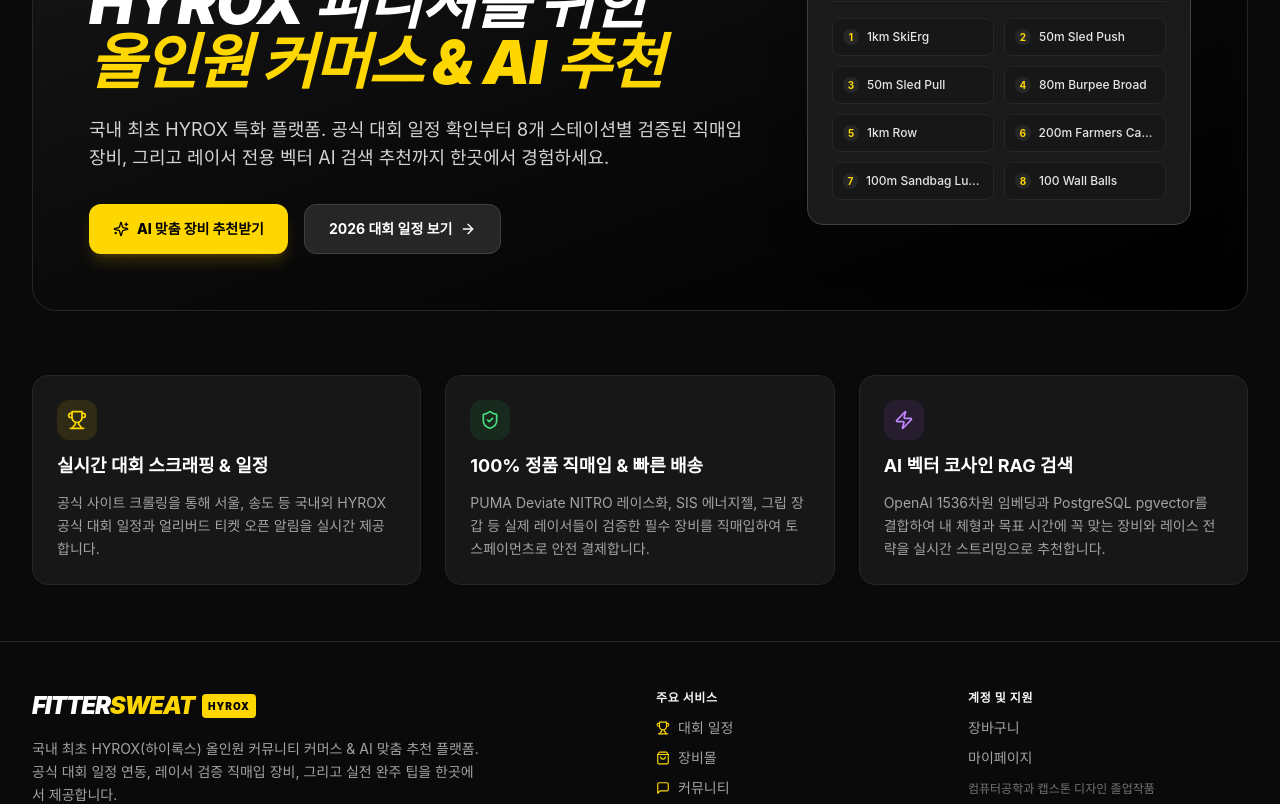
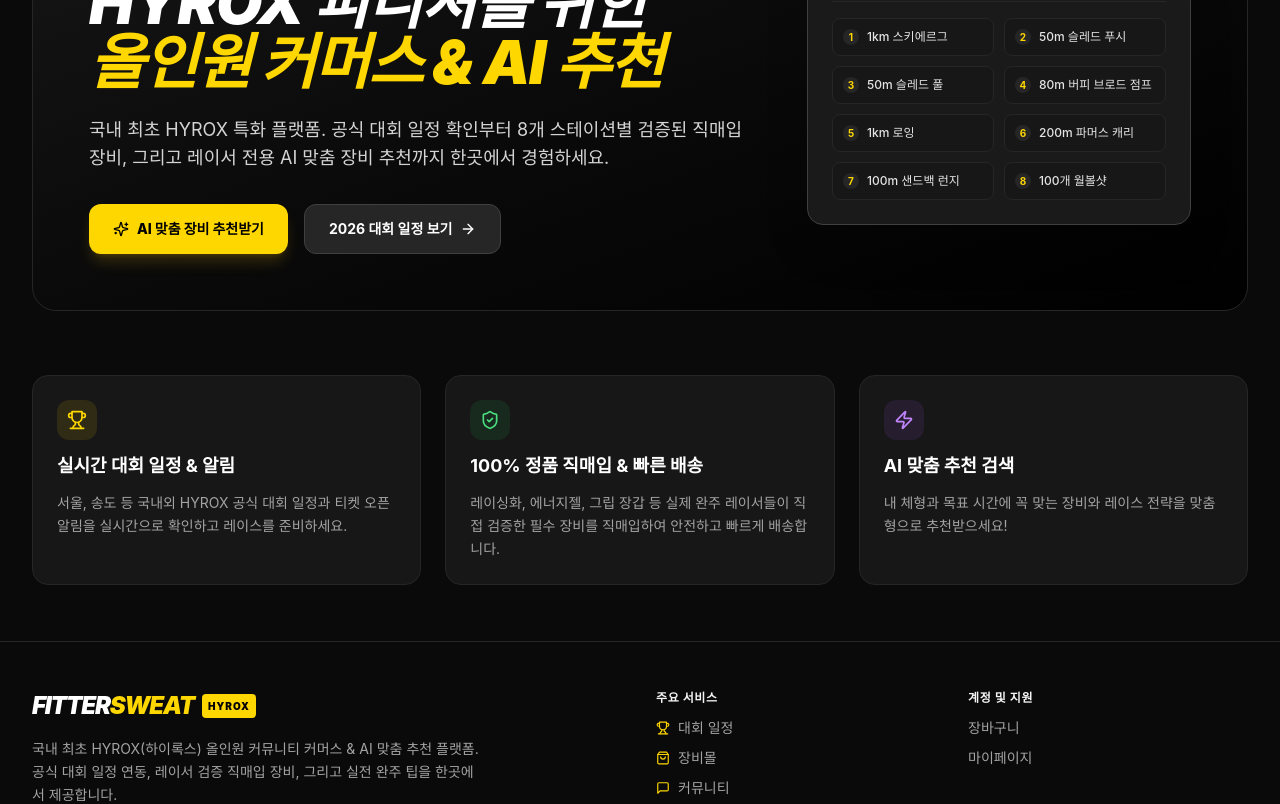
Before and after one commit to ddadadu/FittersSweat, a Next.js app in the folder frontend/: page / in a window 1280 px wide. Shown: the part 260-1064 px from the top of the page. Built offline with nearby package versions, Linux system fonts and the light colour scheme.

Commit message:
fix(copy): make copy user-centric, localize stations to Korean, and replace dummy input with placeholders

```diff
--- a/frontend/app/checkout/page.tsx
+++ b/frontend/app/checkout/page.tsx
@@ -42,14 +42,14 @@
   const { items, getTotalAmount } = useCartStore();
 
   const [form, setForm] = useState<OrderFormState>({
-    ordererName: '김러너',
-    ordererPhone: '010-1234-5678',
-    ordererEmail: 'runner1@naver.com',
-    recipientName: '김러너',
-    recipientPhone: '010-1234-5678',
-    shippingAddress: '서울특별시 강남구 테헤란로 123',
-    shippingDetailAddress: '피터스웨트 타워 4층',
-    deliveryRequest: '부재 시 문 앞에 놓아주세요.',
+    ordererName: '',
+    ordererPhone: '',
+    ordererEmail: '',
+    recipientName: '',
+    recipientPhone: '',
+    shippingAddress: '',
+    shippingDetailAddress: '',
+    deliveryRequest: '',
   });
 
   const [isSubmitting, setIsSubmitting] = useState(false);
@@ -454,7 +454,7 @@
                   aria-label="주문자명"
                   value={form.ordererName}
                   onChange={handleInputChange}
-                  placeholder="홍길동"
+                  placeholder="성명 입력 (예: 홍길동)"
                   className="w-full bg-neutral-900 border border-neutral-700 rounded-xl px-4 py-2.5 text-sm text-white focus:outline-none focus:border-[#FFD700] transition-colors"
                 />
               </div>
@@ -469,7 +469,7 @@
                   aria-label="주문자 연락처"
                   value={form.ordererPhone}
                   onChange={handleInputChange}
-                  placeholder="010-1234-5678"
+                  placeholder="연락처 입력 (예: 010-1234-5678)"
                   className="w-full bg-neutral-900 border border-neutral-700 rounded-xl px-4 py-2.5 text-sm text-white focus:outline-none focus:border-[#FFD700] transition-colors"
                 />
               </div>
@@ -484,7 +484,7 @@
                   aria-label="주문자 이메일"
                   value={form.ordererEmail}
                   onChange={handleInputChange}
-                  placeholder="runner@example.com"
+                  placeholder="이메일 입력 (예: runner@example.com)"
                   className="w-full bg-neutral-900 border border-neutral-700 rounded-xl px-4 py-2.5 text-sm text-white focus:outline-none focus:border-[#FFD700] transition-colors"
                 />
               </div>
@@ -510,7 +510,7 @@
                   aria-label="수령인 이름"
                   value={form.recipientName}
                   onChange={handleInputChange}
-                  placeholder="수령인 이름"
+                  placeholder="수령인 성명 입력"
                   className="w-full bg-neutral-900 border border-neutral-700 rounded-xl px-4 py-2.5 text-sm text-white focus:outline-none focus:border-[#FFD700] transition-colors"
                 />
               </div>
@@ -525,7 +525,7 @@
                   aria-label="수령인 연락처"
                   value={form.recipientPhone}
                   onChange={handleInputChange}
-                  placeholder="010-1234-5678"
+                  placeholder="수령인 연락처 입력 (예: 010-1234-5678)"
                   className="w-full bg-neutral-900 border border-neutral-700 rounded-xl px-4 py-2.5 text-sm text-white focus:outline-none focus:border-[#FFD700] transition-colors"
                 />
               </div>
@@ -543,7 +543,7 @@
                   aria-label="배송지 기본 주소"
                   value={form.shippingAddress}
                   onChange={handleInputChange}
-                  placeholder="도로명 주소 입력"
+                  placeholder="기본 배송 주소 입력 (예: 서울특별시 서초구 강남대로 123)"
                   className="w-full bg-neutral-900 border border-neutral-700 rounded-xl px-4 py-2.5 text-sm text-white focus:outline-none focus:border-[#FFD700] transition-colors"
                 />
                 <MapPin className="w-4 h-4 text-neutral-500 absolute right-3 top-3 pointer-events-none" />
@@ -561,7 +561,7 @@
                 aria-label="상세 주소"
                 value={form.shippingDetailAddress}
                 onChange={handleInputChange}
-                placeholder="상세 주소 (동/호수, 층수 등)"
+                placeholder="상세 주소 입력 (동/호수, 층수 등)"
                 className="w-full bg-neutral-900 border border-neutral-700 rounded-xl px-4 py-2.5 text-sm text-white focus:outline-none focus:border-[#FFD700] transition-colors"
               />
             </div>
@@ -577,7 +577,7 @@
                 aria-label="배송 요청사항"
                 value={form.deliveryRequest}
                 onChange={handleInputChange}
-                placeholder="예: 부재 시 문 앞에 놓아주세요."
+                placeholder="배송 요청사항 입력 (예: 부재 시 문 앞에 놓아주세요)"
                 className="w-full bg-neutral-900 border border-neutral-700 rounded-xl px-4 py-2.5 text-sm text-white focus:outline-none focus:border-[#FFD700] transition-colors"
               />
             </div>
--- a/frontend/app/community/[id]/page.tsx
+++ b/frontend/app/community/[id]/page.tsx
@@ -267,7 +267,7 @@
                 <Sparkles className="w-5 h-5 text-[#FFD700] shrink-0 mt-0.5" />
                 <div className="space-y-1">
                   <div className="text-xs font-black uppercase tracking-wider text-[#FFD700] flex items-center gap-1.5">
-                    <span>AI 핵심 요약 (RAG Extraction)</span>
+                    <span>AI 핵심 요약</span>
                   </div>
                   <p className="text-sm sm:text-base font-medium text-white leading-relaxed">
                     {summary}
--- a/frontend/app/page.tsx
+++ b/frontend/app/page.tsx
@@ -21,7 +21,7 @@
 
           <p className="text-base sm:text-lg text-neutral-300 leading-relaxed">
             국내 최초 HYROX 특화 플랫폼. 공식 대회 일정 확인부터 8개 스테이션별 검증된 직매입 장비,
-            그리고 레이서 전용 벡터 AI 검색 추천까지 한곳에서 경험하세요.
+            그리고 레이서 전용 AI 맞춤 장비 추천까지 한곳에서 경험하세요.
           </p>
 
           <div className="flex flex-col sm:flex-row gap-4 pt-2">
@@ -49,7 +49,16 @@
             <span className="text-[#FFD700]">8 STATIONS / 8KM</span>
           </div>
           <div className="grid grid-cols-2 gap-2.5 text-xs">
-            {['1km SkiErg', '50m Sled Push', '50m Sled Pull', '80m Burpee Broad', '1km Row', '200m Farmers Carry', '100m Sandbag Lunge', '100 Wall Balls'].map((station, idx) => (
+            {[
+              '1km 스키에르그',
+              '50m 슬레드 푸시',
+              '50m 슬레드 풀',
+              '80m 버피 브로드 점프',
+              '1km 로잉',
+              '200m 파머스 캐리',
+              '100m 샌드백 런지',
+              '100개 월볼샷',
+            ].map((station, idx) => (
               <div key={station} className="p-2.5 rounded-lg bg-neutral-900 border border-neutral-800 flex items-center space-x-2">
                 <span className="w-4 h-4 rounded-full bg-neutral-800 text-[10px] flex items-center justify-center text-[#FFD700] font-bold">
                   {idx + 1}
@@ -67,9 +76,9 @@
           <div className="w-10 h-10 rounded-xl bg-[#FFD700]/10 text-[#FFD700] flex items-center justify-center">
             <Trophy className="w-5 h-5" />
           </div>
-          <h2 className="text-lg font-bold text-white">실시간 대회 스크래핑 & 일정</h2>
+          <h2 className="text-lg font-bold text-white">실시간 대회 일정 & 알림</h2>
           <p className="text-sm text-neutral-400 leading-relaxed">
-            공식 사이트 크롤링을 통해 서울, 송도 등 국내외 HYROX 공식 대회 일정과 얼리버드 티켓 오픈 알림을 실시간 제공합니다.
+            서울, 송도 등 국내외 HYROX 공식 대회 일정과 티켓 오픈 알림을 실시간으로 확인하고 레이스를 준비하세요.
           </p>
         </div>
 
@@ -79,7 +88,7 @@
           </div>
           <h2 className="text-lg font-bold text-white">100% 정품 직매입 & 빠른 배송</h2>
           <p className="text-sm text-neutral-400 leading-relaxed">
-            PUMA Deviate NITRO 레이스화, SIS 에너지젤, 그립 장갑 등 실제 레이서들이 검증한 필수 장비를 직매입하여 토스페이먼츠로 안전 결제합니다.
+            레이싱화, 에너지젤, 그립 장갑 등 실제 완주 레이서들이 직접 검증한 필수 장비를 직매입하여 안전하고 빠르게 배송합니다.
           </p>
         </div>
 
@@ -87,9 +96,9 @@
           <div className="w-10 h-10 rounded-xl bg-purple-500/10 text-purple-400 flex items-center justify-center">
             <Zap className="w-5 h-5" />
           </div>
-          <h2 className="text-lg font-bold text-white">AI 벡터 코사인 RAG 검색</h2>
+          <h2 className="text-lg font-bold text-white">AI 맞춤 추천 검색</h2>
           <p className="text-sm text-neutral-400 leading-relaxed">
-            OpenAI 1536차원 임베딩과 PostgreSQL pgvector를 결합하여 내 체형과 목표 시간에 꼭 맞는 장비와 레이스 전략을 실시간 스트리밍으로 추천합니다.
+            내 체형과 목표 시간에 꼭 맞는 장비와 레이스 전략을 맞춤형으로 추천받으세요!
           </p>
         </div>
       </section>
--- a/frontend/components/Footer.tsx
+++ b/frontend/components/Footer.tsx
@@ -25,8 +25,6 @@
                 <ShieldCheck className="w-3.5 h-3.5 text-[#10B981]" />
                 <span>100% 정품 직매입 보증</span>
               </span>
-              <span>•</span>
-              <span>Fastify 4 + Next.js 14 + pgvector</span>
             </div>
           </div>
 
@@ -75,11 +73,6 @@
                   마이페이지
                 </Link>
               </li>
-              <li>
-                <span className="text-xs text-[#737373]">
-                  컴퓨터공학과 캡스톤 디자인 졸업작품
-                </span>
-              </li>
             </ul>
           </div>
         </div>
```
